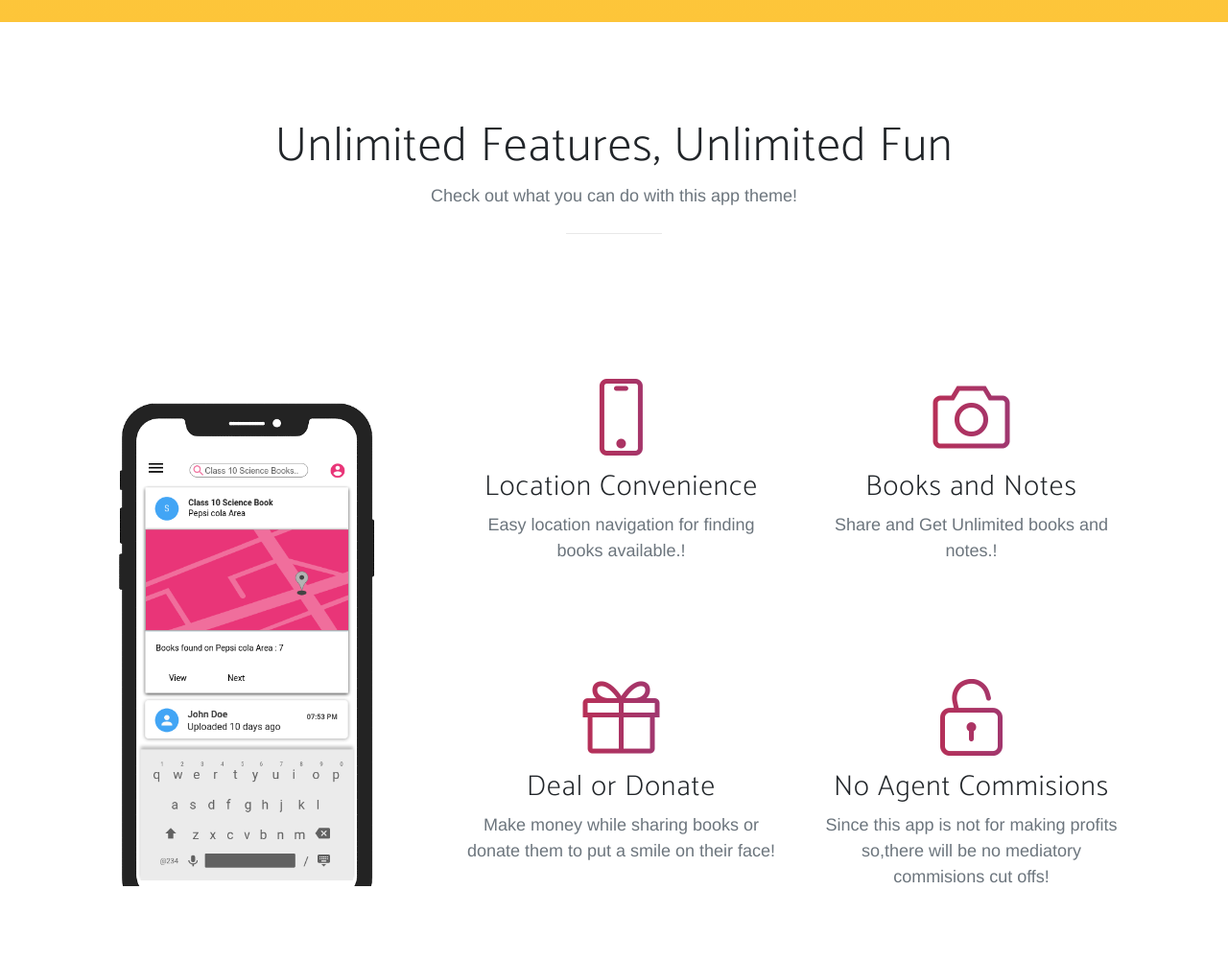
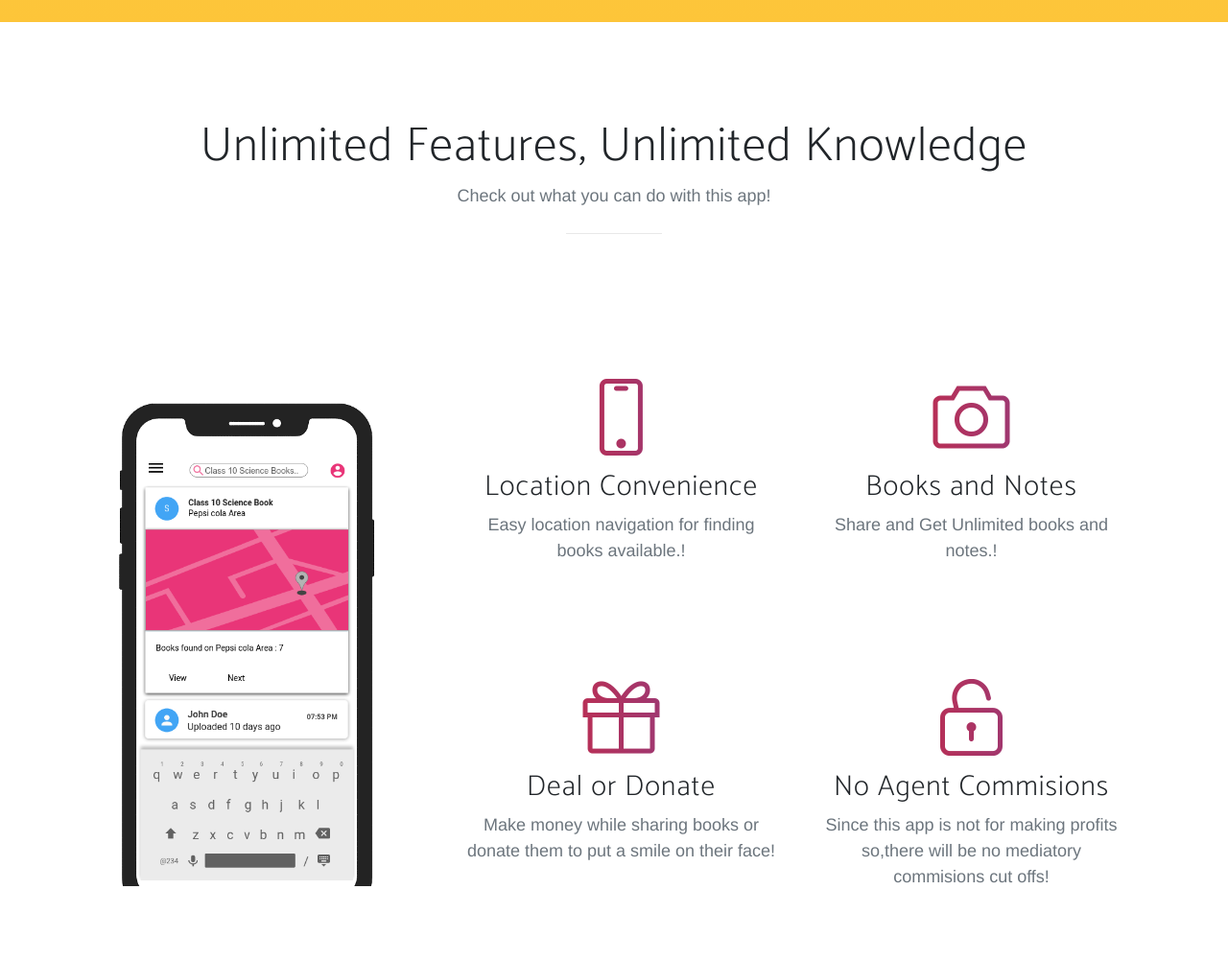
Before and after one commit to neednotes/neednotes.github.io, a website: page index.html in a window 1280 px wide. Shown: the part 1360-2361 px from the top of the page at 96% size. Drawn offline with nearby package versions, Linux system fonts and the light colour scheme; files that its build step writes are made by us from their sources; a web font is replaced by a local one.

Commit message:
Update index.html

```diff
--- a/index.html
+++ b/index.html
@@ -100,8 +100,8 @@
   <section class="features" id="features">
     <div class="container">
       <div class="section-heading text-center">
-        <h2>Unlimited Features, Unlimited Fun</h2>
-        <p class="text-muted">Check out what you can do with this app theme!</p>
+        <h2>Unlimited Features, Unlimited Knowledge</h2>
+        <p class="text-muted">Check out what you can do with this app!</p>
         <hr>
       </div>
       <div class="row">
@@ -175,7 +175,8 @@
       <h2>We
         <i class="fas fa-heart"></i>
         new friends!</h2>
-      <ul class="list-inline list-social">
+      <p>Contact : neednotes.nepal@gmail.com</p><b>
+        <ul class="list-inline list-social">
         <li class="list-inline-item social-twitter">
           <a href="#">
             <i class="fab fa-twitter"></i>
```
